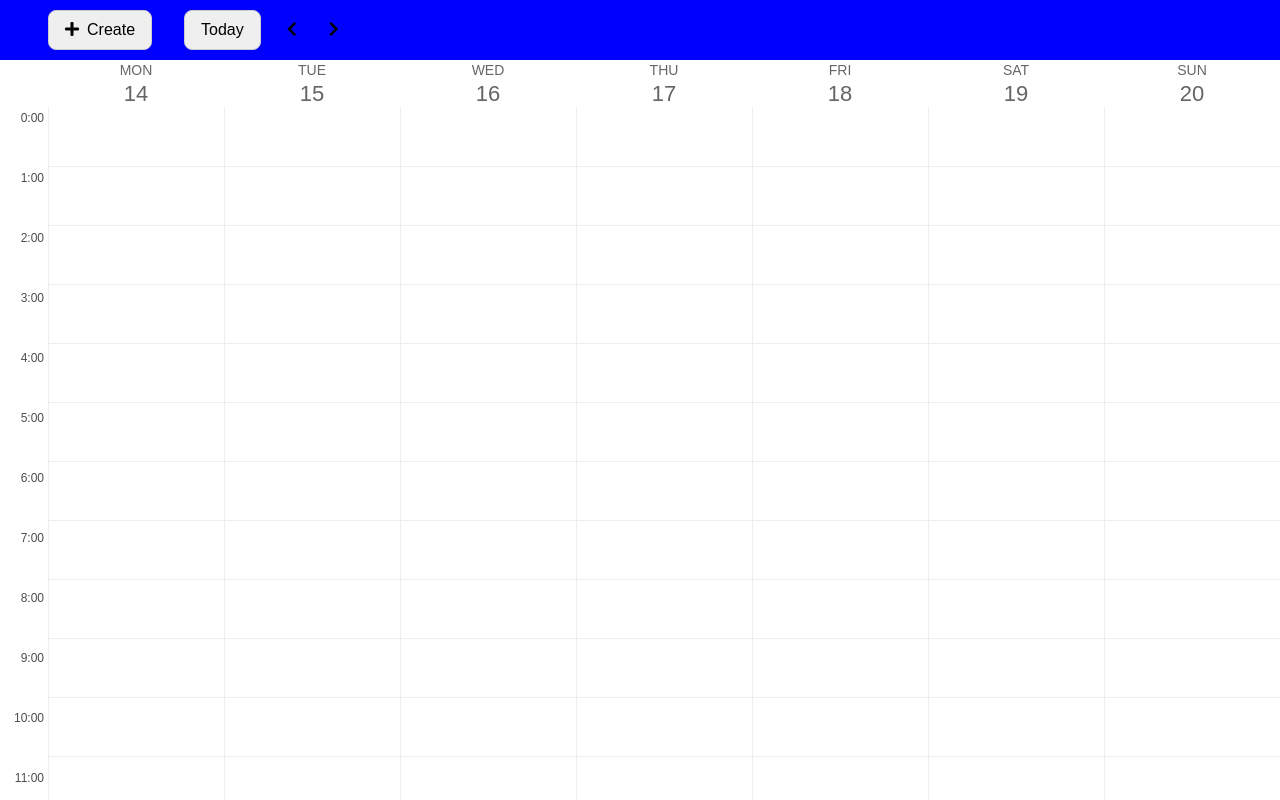
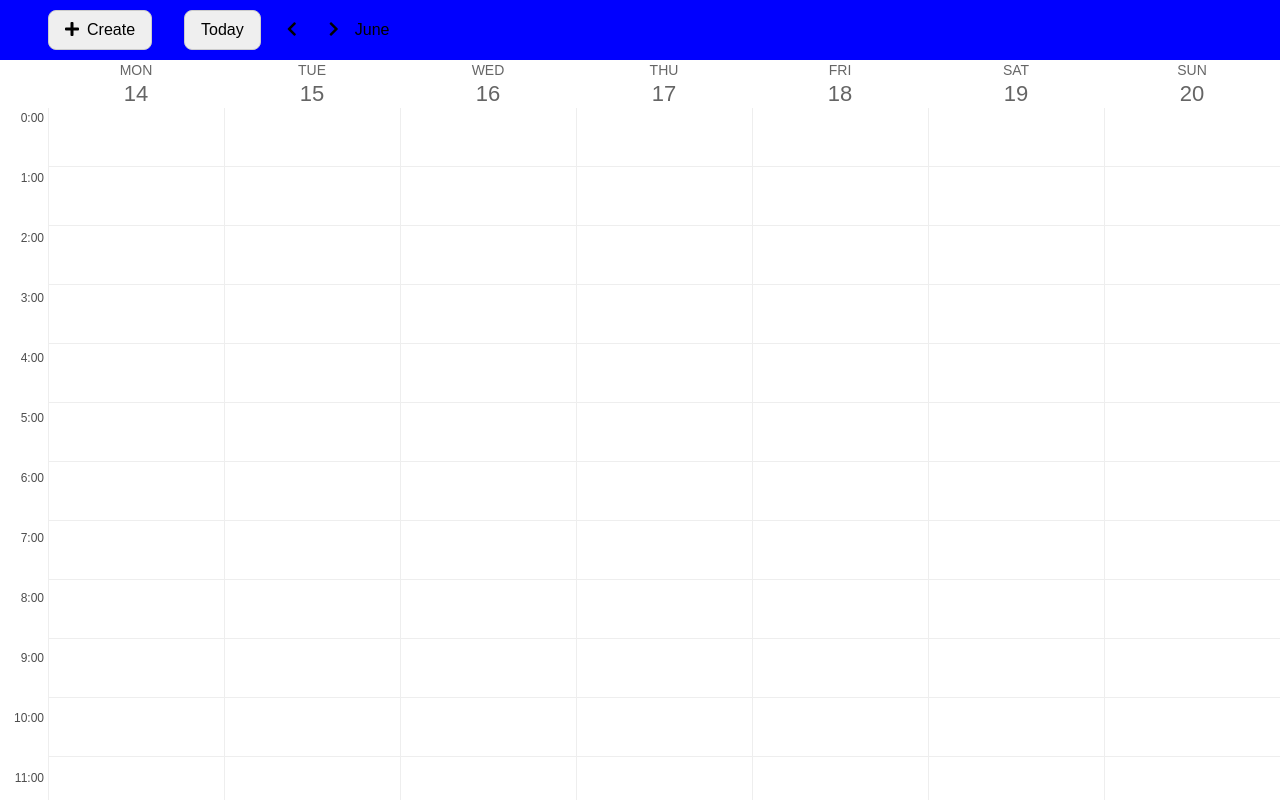
Before and after one commit to MendelBerg/Calendar, a React app: page / in a window 1280 px wide. Built offline with nearby package versions, Linux system fonts and the light colour scheme.

Commit message:
add months in header

```diff
--- a/src/App.jsx
+++ b/src/App.jsx
@@ -17,7 +17,7 @@ class App extends Component {
 
     return (
       <>
-        <Header />
+        <Header weekDates={weekDates} />
         <Calendar weekDates={weekDates} />
       </>
     );
--- a/src/components/header/Header.jsx
+++ b/src/components/header/Header.jsx
@@ -1,10 +1,12 @@
-import React from "react";
+import React from 'react';
 
-import { months } from "../../utils/dateUtils.js";
+import { months } from '../../utils/dateUtils.js';
 
-import "./header.scss";
+import './header.scss';
 
-const Header = () => {
+const Header = ({ weekDates }) => {
+  const [month, nextMonth] = [...new Set(weekDates.map(day => day.getMonth()))];
+
   return (
     <header className="header">
       <button className="button create-event-btn">
@@ -18,7 +20,9 @@ const Header = () => {
         <button className="icon-button navigation__nav-icon">
           <i className="fas fa-chevron-right"></i>
         </button>
-        <span className="navigation__displayed-month"></span>
+        <span className="navigation__displayed-month">{
+          !nextMonth ? months[month] : `${months[month]} - ${months[nextMonth]}`
+        }</span>
       </div>
     </header>
   );
```
